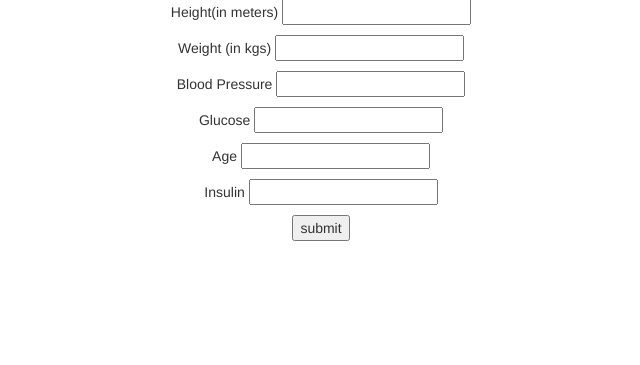
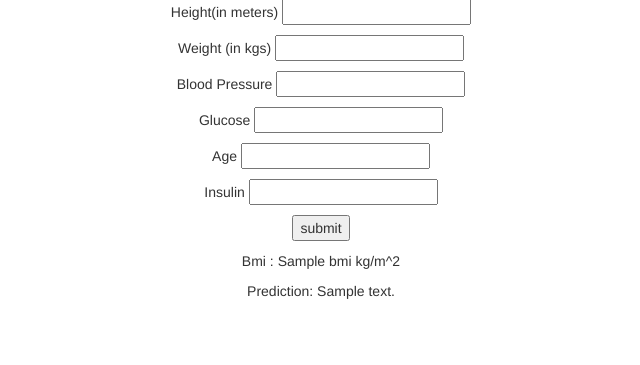
Before and after one commit to snaily16/DiabetesPredictor, a Flask app: template templates/homepage.html in a window 1280 px wide. Shown: the part 117-482 px from the top of the page, without its empty margins (319-959 px from the left). Run offline with Flask 2, Linux system fonts and the light colour scheme; the template is opened without the code that fills it: most values are stand-ins (such as "Sample title", 1, 10 or a date in 2020); some libraries are stand-ins or nearby versions.

Commit message:
Modifications

```diff
--- a/main.py
+++ b/main.py
@@ -3,33 +3,29 @@ import pickle
 
 app = Flask(__name__)
 
-@app.route('/')
+@app.route('/', methods=['GET','POST'])
 def index():
+	if request.method == 'POST':
+		height = float(request.form.get("height"))
+		weight = float(request.form.get('weight'))
+		bp = float(request.form.get('bp'))
+		glucose = float(request.form.get('glucose'))
+		insulin = float(request.form.get('insulin'))
+		age = float(request.form.get('age'))
+
+		bmi = weight/height**2
+		feature_array = [glucose, bp, insulin, bmi, age]
+
+		model = pickle.load(open('model.pkl','rb'))
+		prediction = model.predict([feature_array])
+		if prediction == 0 :
+			ans = 'No diabetes'
+		else:
+			ans = 'Diabetes'
+		return render_template('homepage.html', answer=ans, bmi=bmi)
 
 	return render_template('homepage.html')
 
-@app.route('/predict', methods=['POST'])
-def predict():
-	height = float(request.form.get("height"))
-	weight = float(request.form.get('weight'))
-	bp = float(request.form.get('bp'))
-	glucose = float(request.form.get('glucose'))
-	insulin = float(request.form.get('insulin'))
-	age = float(request.form.get('age'))
 
-	bmi = weight/height**2
-	feature_array = [glucose, bp, insulin, bmi, age]
-
-	model = pickle.load(open('model.pkl','rb'))
-	prediction = model.predict([feature_array])
-	return render_template('result.html', prediction=prediction, bmi=bmi)
-
-"""
-@app.route('/result',methods=['POST','GET'])
-def result():
-	if request.method == 'POST':
-		result = request.form
-		return render_template('result.html', result=result)
-"""
 if __name__ == "__main__":
     app.run(debug=True)
--- a/templates/homepage.html
+++ b/templates/homepage.html
@@ -10,15 +10,20 @@
     <h1>Diabetes Predictor</h1>
     <h3>Enter following details</h3>
 
-      <form action = "http://localhost:5000/predict" method = "POST" class="w3-container">
-         <p>Height(in meters) <input type = "text" name = "height" /></p>
-         <p>Weight (in kgs) <input type = "text" name = "weight" /></p>
-         <p>Blood Pressure <input type = "text" name = "bp" /></p>
-         <p>Glucose <input type ="text" name = "glucose" /></p>
-         <p>Age <input type ="text" name = "age" /></p>
-         <p>Insulin <input type ="text" name = "insulin" /></p>
-         <p><input type = "submit" value = "submit" /></p>
+      <form action = "http://localhost:5000" method = "POST" class="w3-container">
+         <p>Height(in meters) <input type = "text" name = "height" required /></p>
+         <p>Weight (in kgs) <input type = "text" name = "weight" required /></p>
+         <p>Blood Pressure <input type = "text" name = "bp" required/></p>
+         <p>Glucose <input type ="text" name = "glucose" required/></p>
+         <p>Age <input type ="text" name = "age" required/></p>
+         <p>Insulin <input type ="text" name = "insulin" required/></p>
+         <p><input type = "submit" value = "submit" required/></p>
       </form>
+
+      <div class="w3-container">
+      <p>Bmi : {{bmi}} kg/m^2</p>
+      <p>Prediction: {{answer}}</p>
+    </div>
   </div>
 </body>
 </html>
```
Also changed, not shown: templates/result.html (deleted, +0 -9 lines), 1 other file.
